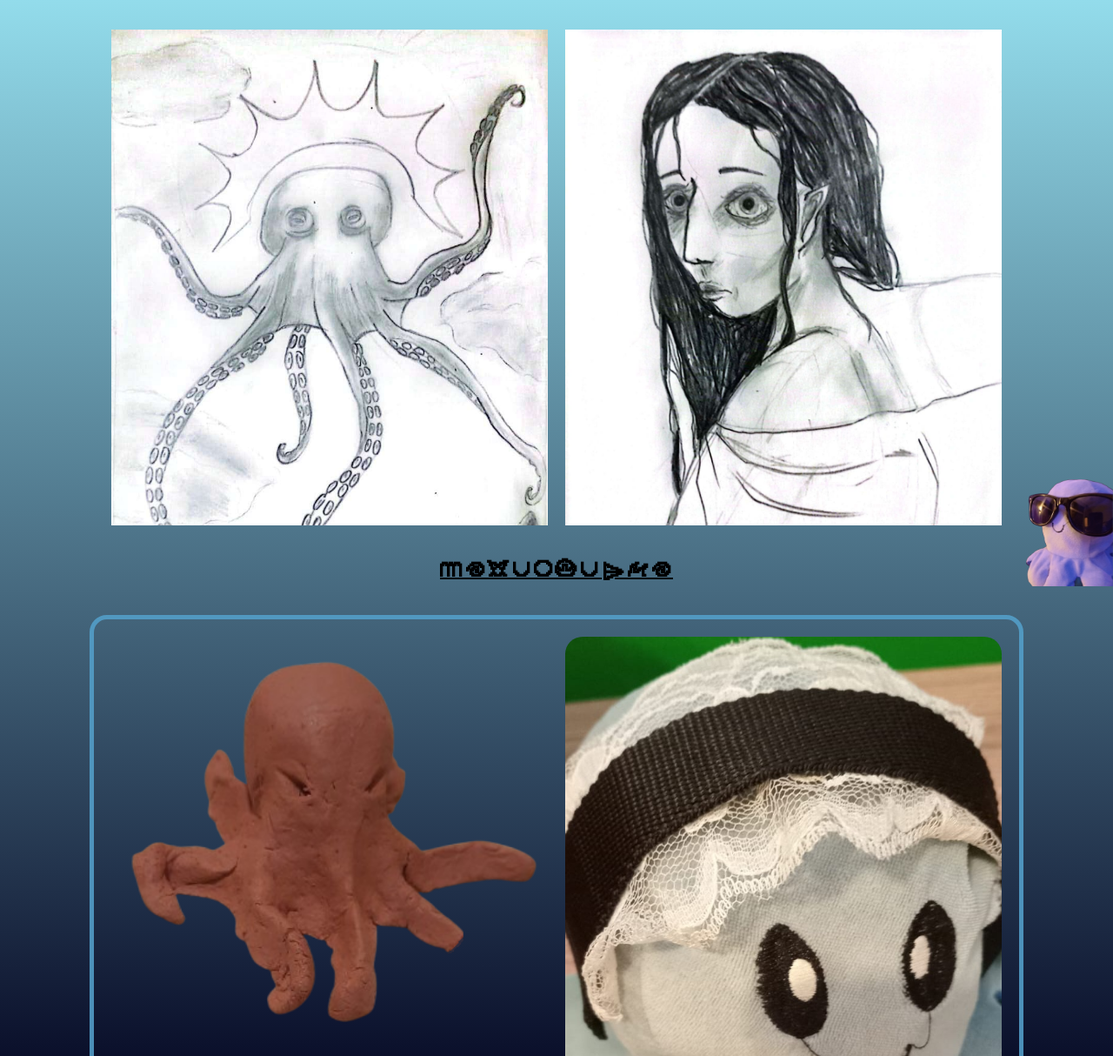
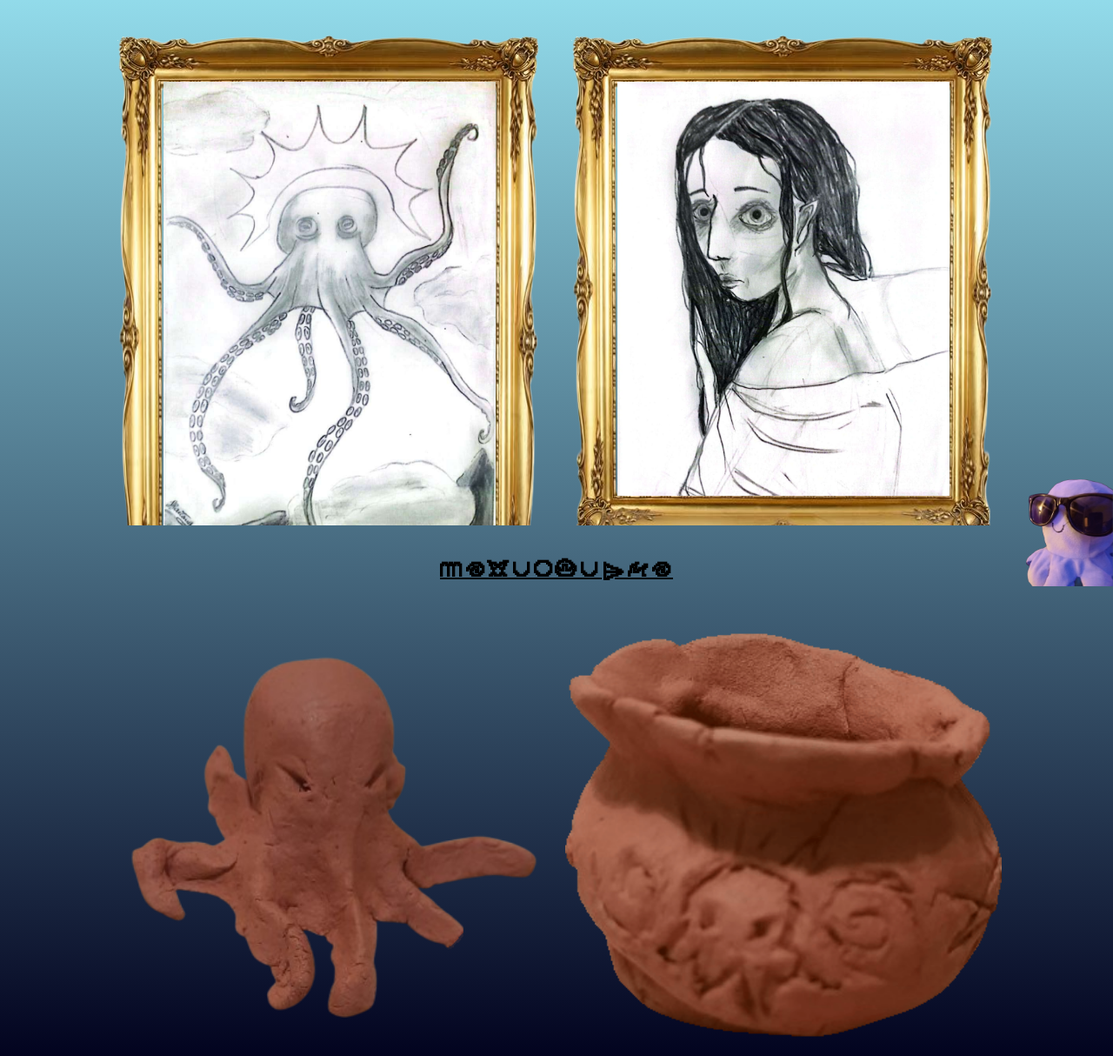
Before and after one commit to Litium10000/Polypus, a plain HTML site: page Arte.html in a window 1280 px wide. Shown: the part 126-1340 px from the top of the page at 87% size. Drawn offline with Linux system fonts and the light colour scheme.

Commit message:
Fixing art page <3

```diff
--- a/Arte.css
+++ b/Arte.css
@@ -73,26 +73,6 @@ h3{
     text-decoration: underline 2px;
 }
 
-.fotos{
-    margin: auto;
-    max-height: 550px;
-    max-width: 80%;
-    border: 5px solid rgba(84, 159, 202, 0.892);
-    border-radius: 20px;
-    overflow-y: scroll;
-    display: flex;
-    justify-content: space-between;
-    padding: 20px;
-}
-
-.fotos img {
-    border-radius: 20px;
-}
-
-.fotos img:hover{
-    border: 3px solid rgba(84, 188, 202, 0.892);
-}
-
 .Cuadros{
     margin: auto;
     max-height: 550px;
@@ -103,10 +83,24 @@ h3{
     padding: 20px;
 }
 
-.Cuadros img{
-    border-image: url(Arte/Cuadros/Marco.png);
-    border-image-slice: 65 75 65 75;
-    border-image-width: 40px 40px 40px 40px;
+.Cuadros .cuadro{
+    border: 60px solid;
+    border-image-source: url(Arte/Cuadros/Marco.png);
+    border-image-slice: 60 75 60 75;
+}
+
+.Cuadros .Foto:hover{
+    border: 3px solid rgba(84, 188, 202, 0.892);
+    border-radius: 30px;
+}
+.desc{
+    background-color: #caf7ff;
+    border: 3px solid rgb(200, 196, 87);
+    min-height: fit-content;
+    width: 300px;
+    padding: 10px;
+    text-align: center;
+    align-self: center;
 }
 
 .columnatres{
--- a/Arte.html
+++ b/Arte.html
@@ -13,8 +13,6 @@
 
     <link rel="icon" type="image/jpg" href="Polypus/Moño_nobg.png">
     <link rel="stylesheet" href="Arte.css">
-
-    <!-- <meta http-equiv="refresh" content="1"> -->
 
 </head>
 <body>
@@ -35,28 +33,26 @@
     <br><br>
     <div class="Cuadros">
         <div class="columnados">
-        <img class="Foto" src="Arte/Cuadros/Polypus_1-A.jpeg" alt="Polypus">
-        <img class="Foto" src="Arte/Cuadros/Sanctum_Petra-A.jpeg" alt="Sanctum Petra">
+        <img class="cuadro" src="Arte/Cuadros/Polypus_1-A.jpeg" alt="Polypus">
+        <p class="desc">Ilustracion de Polypus - Autor anonimo</p> <br> <br> <br> <br>
         </div>
 
         <div class="columnados">
-        <img class="Foto" src="Arte/Cuadros/Sanctum_Petra-A.jpeg" alt="Foto">
-        <img class="Foto" src="Arte/Cuadros/Polypus_1-A.jpeg" alt="Foto">
+        <img class="cuadro" src="Arte/Cuadros/Sanctum_Petra-A.jpeg" alt="Foto">
+        <p class="desc">Sanctum Petra - Autor anonimo</p> <br> <br> <br> <br>
         </div>
     </div>
 
     <br><br>
         <h3>Esculturas</h2>
     <br><br>
-    <div class="fotos">
+    <div class="Cuadros">
         <div class="columnados">
         <img class="Foto" src="Arte/Esculturas/Polypus_escultura-L.png" alt="Foto">
-        <img class="Foto" src="Arte/Esculturas/Vasija1-L.gif" alt="Foto">
         </div>
 
         <div class="columnados">
-        <img class="Foto" src="Polypus/Dama3.jpeg" alt="Foto">
-        <img class="Foto" src="Polypus/Dama5.jpeg" alt="Foto">
+        <img class="Foto" src="Arte/Esculturas/Vasija1-L.gif" alt="Foto">
         </div>
     </div>
 
```
